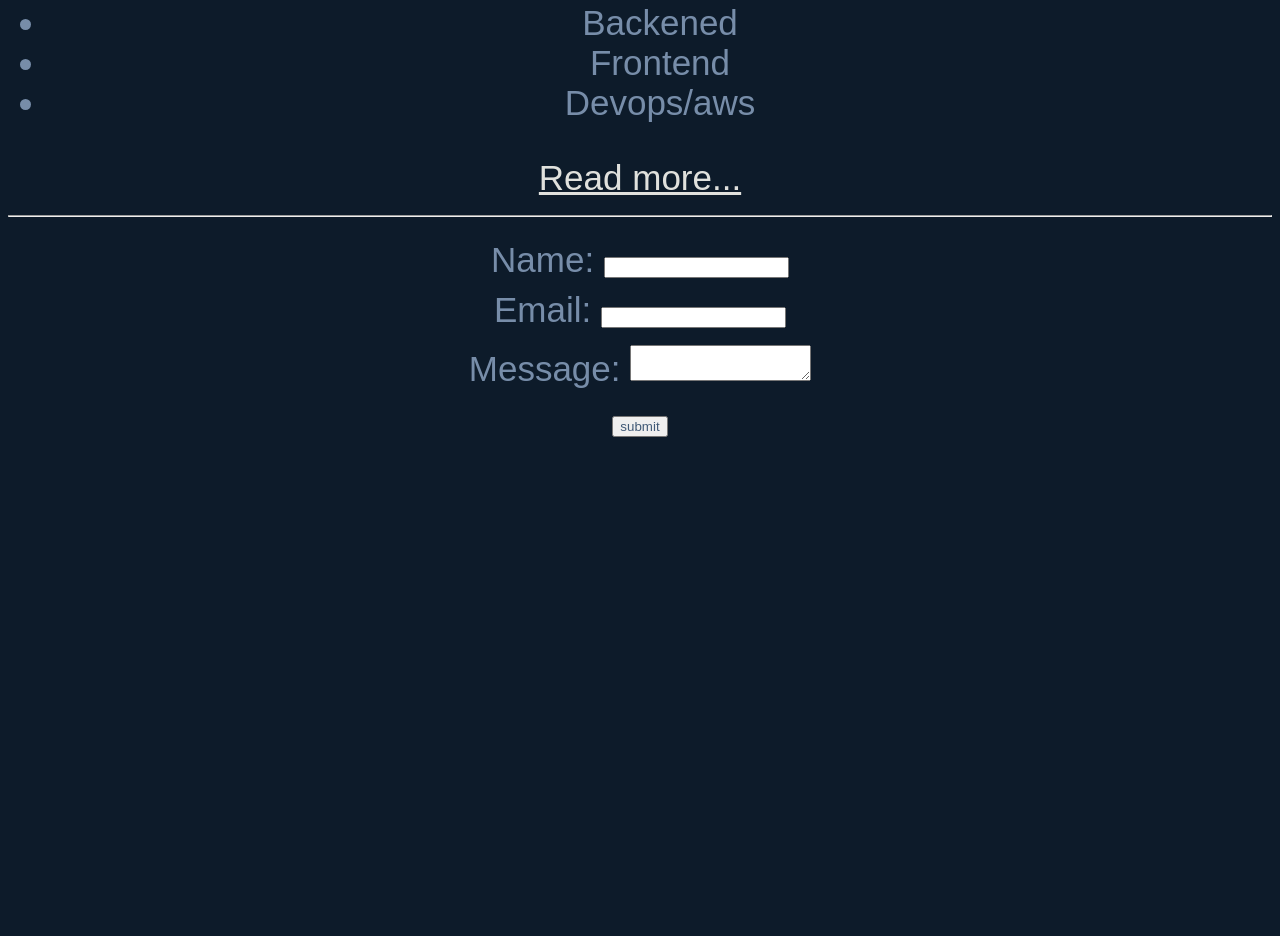
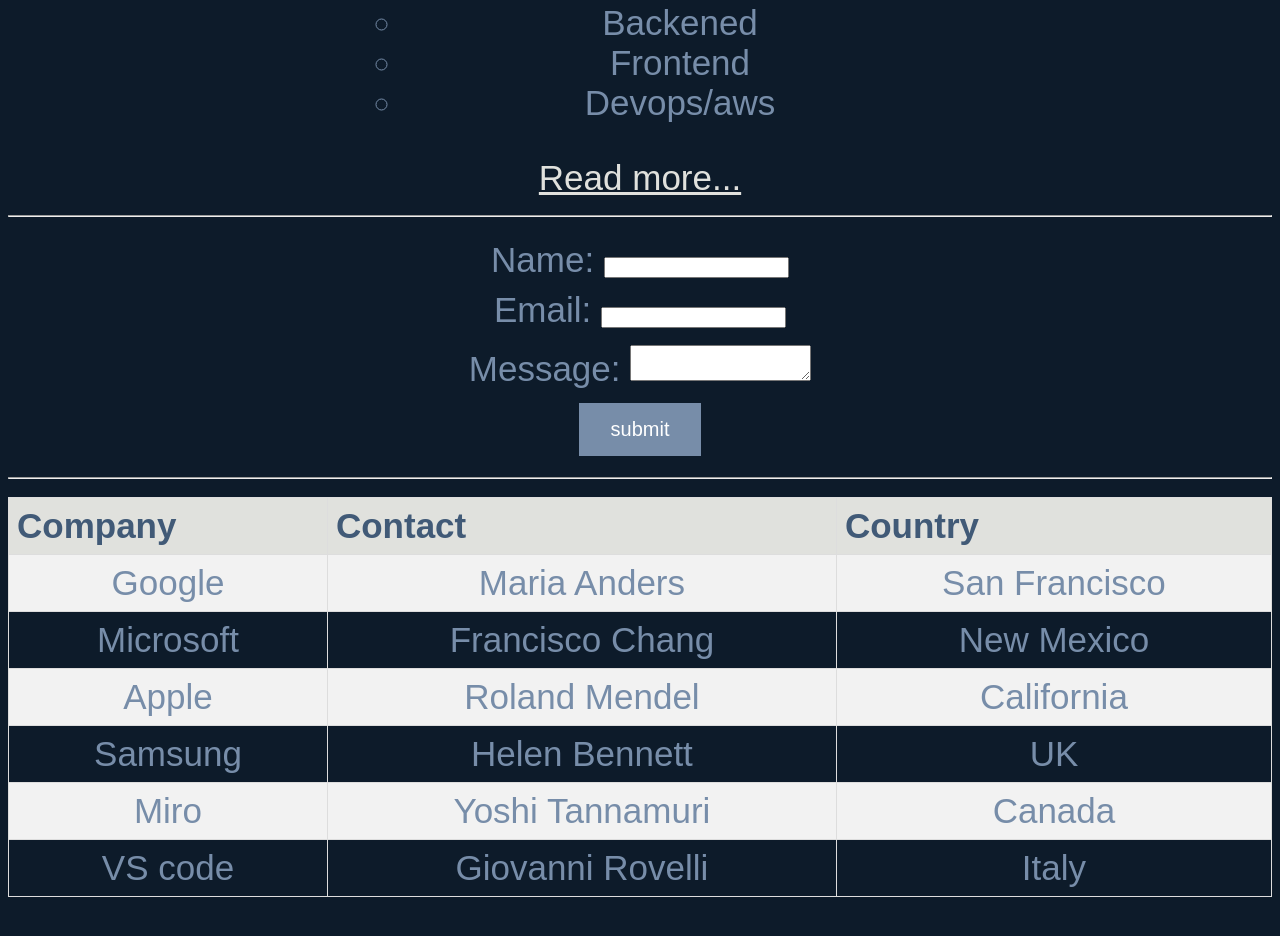
Before and after one commit to rameeshashaikh/portfolio, a plain HTML site: page index.html in a window 1280 px wide. Shown: the part 1550-2486 px from the top of the page. Drawn offline with Linux system fonts and the light colour scheme.

Commit message:
Table added

```diff
--- a/index.html
+++ b/index.html
@@ -9,15 +9,13 @@
     <h3>About</h3>
     <p>Hello!</p>
     <hr>
-    <p> <h4>Things I've learnt:</h4></p>
+    <p> <h4>Things I've learnt</h4></p>
+
     <div class="technologies">
     <ol>
       <li>Html</li>
         <ul>
-                <li>
-             Tags:
-            </li>
-
+          <li>Tags:</li>
         </ul>
         <ul>
           <li>image</li>
@@ -41,12 +39,13 @@
                 <li>Callback functions</li>
                 <li>Arrow functions</li>
           </li>
+        </ul>
 
-        </ul>
         <li>C++</li>
         <ul>
           <li>Loops</li>
         </ul>
+
     </ol>
     </div>
     <hr>
@@ -55,13 +54,15 @@
         <h3>Things you should learn to be a developer</h3>
         <small> posted on Feb 27</small>
         <p>
-
+          <div class="tech">
+        <ol>
         <ul>
           <li> Backened</li>
           <li>Frontend</li>
           <li>Devops/aws</li>
         </ul>
-
+        </ol>
+          </div>
         </p>
         <a href="post.html">Read more...</a>
       </article>
@@ -85,6 +86,44 @@
 
       <input class="button" type="submit" value="submit" name="" />
     </form>
+    <hr>
+    <table id="custom">
+      <tr>
+        <th>Company</th>
+        <th>Contact</th>
+        <th>Country</th>
+      </tr>
+      <tr>
+        <td>Google</td>
+        <td>Maria Anders</td>
+        <td>San Francisco</td>
+      </tr>
+      <tr>
+        <td>Microsoft</td>
+        <td>Francisco Chang</td>
+        <td>New Mexico</td>
+      </tr>
+      <tr>
+        <td>Apple</td>
+        <td>Roland Mendel</td>
+        <td>California</td>
+      </tr>
+      <tr>
+        <td>Samsung</td>
+        <td>Helen Bennett</td>
+        <td>UK</td>
+      </tr>
+      <tr>
+        <td>Miro</td>
+        <td>Yoshi Tannamuri</td>
+        <td>Canada</td>
+      </tr>
+      <tr>
+        <td>VS code</td>
+        <td>Giovanni Rovelli</td>
+        <td>Italy</td>
+      </tr>
+    </table>
     <div style="margin-top: 500px"></div>
     </body>
 </html>
--- a/style.css
+++ b/style.css
@@ -14,6 +14,14 @@
   width: 50%;
 }
 
+.technologies2 {
+  margin: auto;
+  width: 50%;
+}
+.technologies3 {
+  margin: auto;
+  width: 50%;
+}
 h1 {
   text-align: center;
   color: #e0e1dd;
@@ -47,3 +55,52 @@
 .form-group-message {
   padding: 10px;
 }
+
+.button {
+  background-color: #778da9;
+  border: none;
+  color: white;
+  padding: 15px 32px;
+  text-align: center;
+  text-decoration: none;
+  display: inline-block;
+  font-size: 20px;
+  margin: 4px 2px;
+  cursor: pointer;
+}
+
+.tech {
+  margin: auto;
+  width: 50%;
+}
+#custom th {
+  padding-top: 12px;
+  padding-bottom: 12px;
+  text-align: left;
+  background-color: #e0e1dd;
+  color: #415a77;
+}
+
+.custom {
+  margin: auto;
+  width: 50%;
+}
+#custom {
+  font-family: Arial, Helvetica, sans-serif;
+  border-collapse: collapse;
+  width: 100%;
+}
+
+#custom td,
+#custom th {
+  border: 1px solid #ddd;
+  padding: 8px;
+}
+
+#custom tr:nth-child(even) {
+  background-color: #f2f2f2;
+}
+
+#custom tr:hover {
+  background-color: #ddd;
+}
```
Lines whose indentation alone changed are shown as unchanged.
